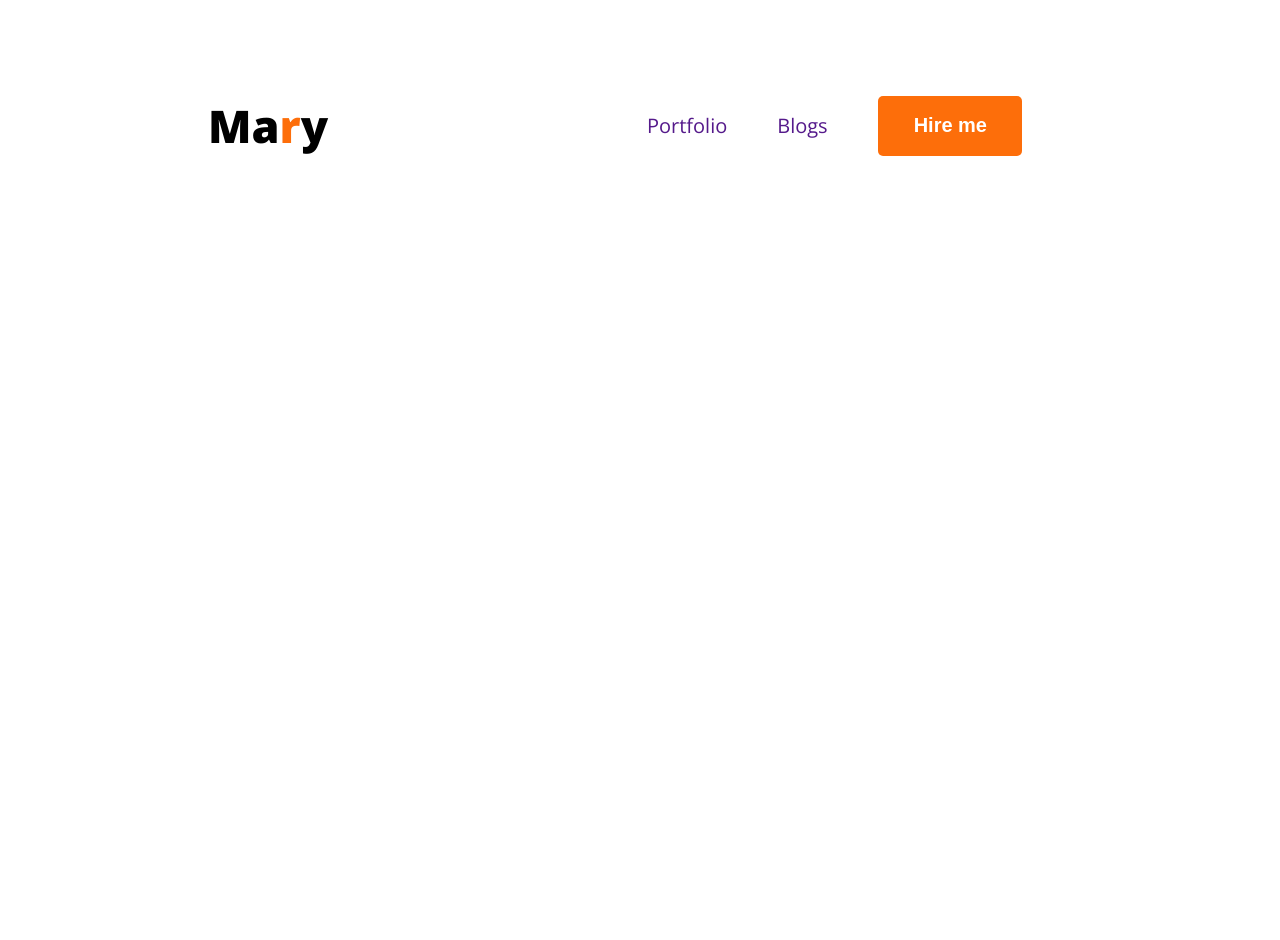
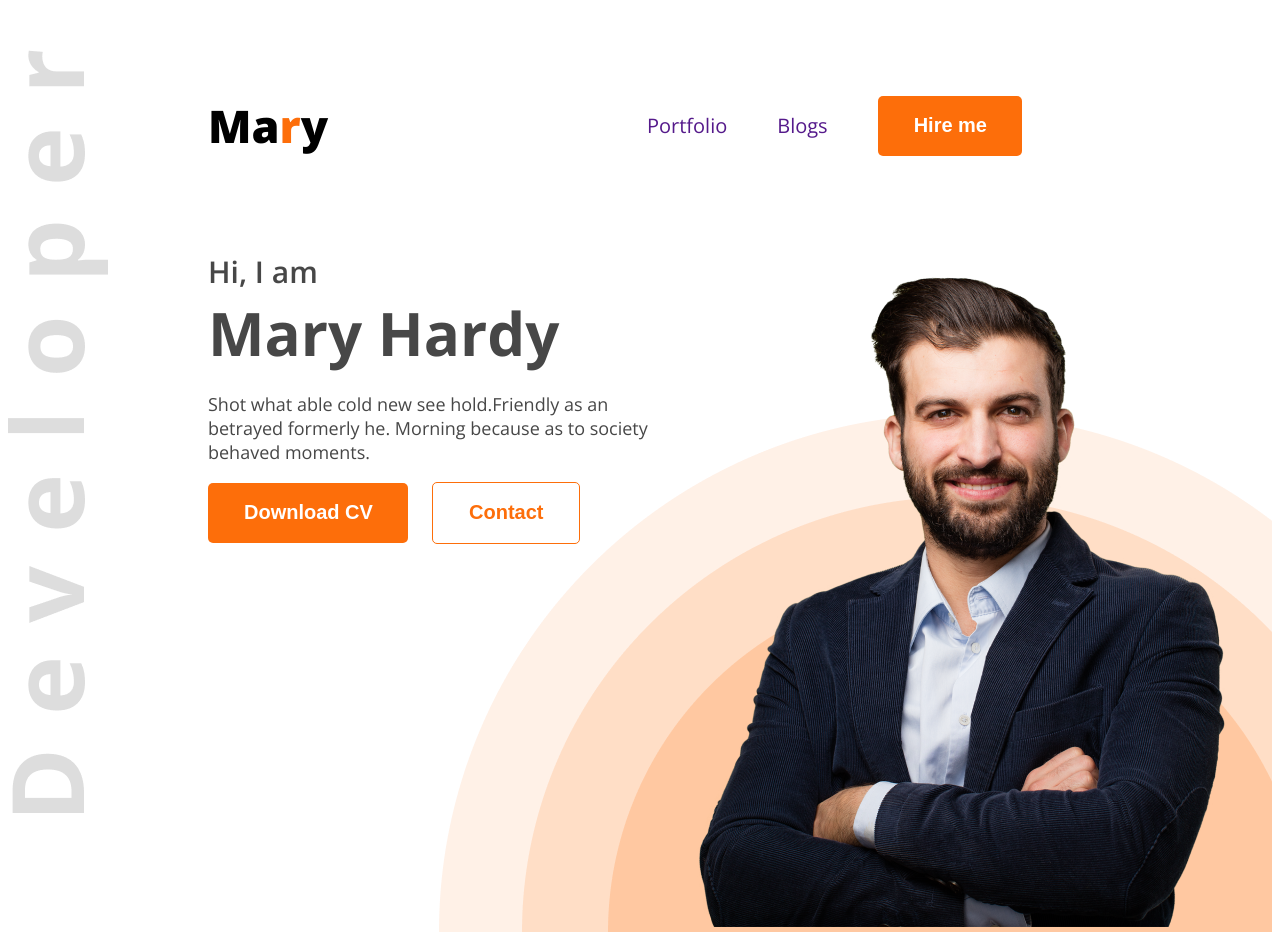
Before and after one commit to lukmanxpert/portfolio-project, a plain HTML site: page index.html in a window 1280 px wide. Before the commit the page ends 800 px from the top, so only its background shows below. Drawn offline with nearby package versions, Linux system fonts and the light colour scheme.

Commit message:
added banner section

```diff
--- a/index.html
+++ b/index.html
@@ -13,7 +13,7 @@
 </head>
 
 <body class="open-sans-font">
-    <header>
+    <header class="header">
         <nav>
             <h3 class="nav-head">Ma<span class="primary-color">r</span>y</h3>
             <ul>
@@ -22,6 +22,18 @@
                 <li><a href=""><button class="btn">Hire me</button></a></li>
             </ul>
         </nav>
+        <div class="banner">
+            <div class="banner-content">
+                <h4>Hi, I am</h4>
+                <h2>Mary Hardy</h2>
+                <p class="banner-desc">Shot what able cold new see hold.Friendly as an betrayed formerly he. Morning because as to society behaved moments.</p>
+                <button class="btn" style="margin-right: 20px;">Download CV</button>
+                <button class="btn contact-btn">Contact</button>
+            </div>
+            <div class="banner-image">
+                <img src="./images/hardy.png" alt="">
+            </div>
+        </div>
     </header>
     <main>
 
--- a/styles/style.css
+++ b/styles/style.css
@@ -28,6 +28,13 @@
 
 /* shared classed closed */
 
+/* header start */
+.header{
+    background: url(../images/developer.png), url(../images/header_bg.png);
+    background-repeat: no-repeat;
+    background-position: top left, bottom right;
+}
+/* header end */
 
 /* navigation styles start */
 nav {
@@ -56,3 +63,39 @@ nav ul li a {
     text-decoration: none;
     font-size: 20px;
 }
+
+
+/* banner section start */
+.banner{
+    display: flex;
+    justify-content: center;
+    margin: 0 38px 0 200px;
+}
+.banner-content{
+    max-width: 585px;
+}
+.banner h4{
+    color: #474747;
+    font-weight: 600;
+    font-size: 30px;
+    margin: 0;
+}
+.banner h2{
+    font-weight: bold;
+    font-size: 60px;
+    color: #474747;
+    margin: 0;
+}
+.banner p{
+    color: #474747;
+    font-size: 18px;
+}
+.banner-image{
+    width: 584px;
+}
+.contact-btn{
+    background-color: white;
+    color: #FD6E0A;
+    border: 1px solid #FD6E0A;
+}
+/* banner section end */
```
